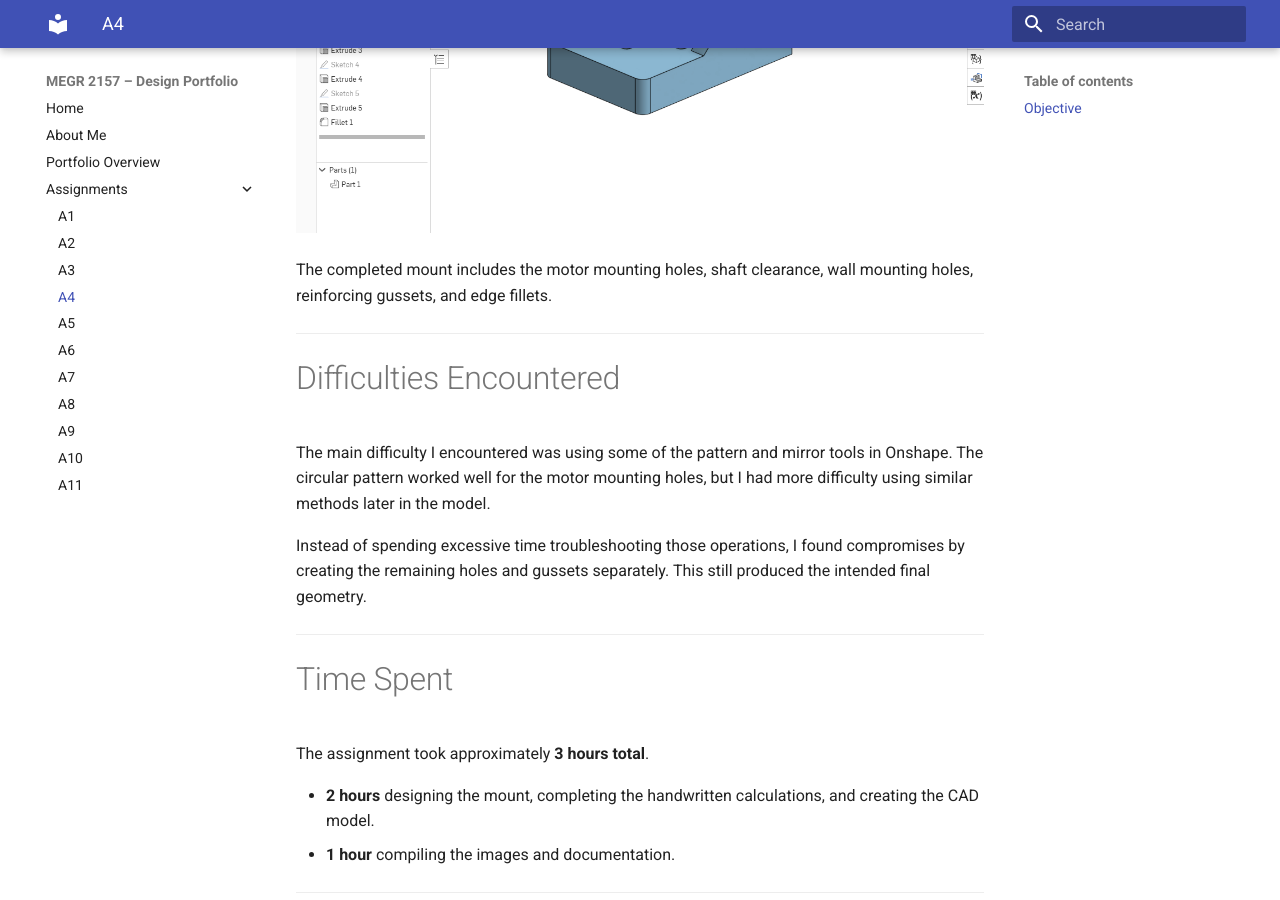
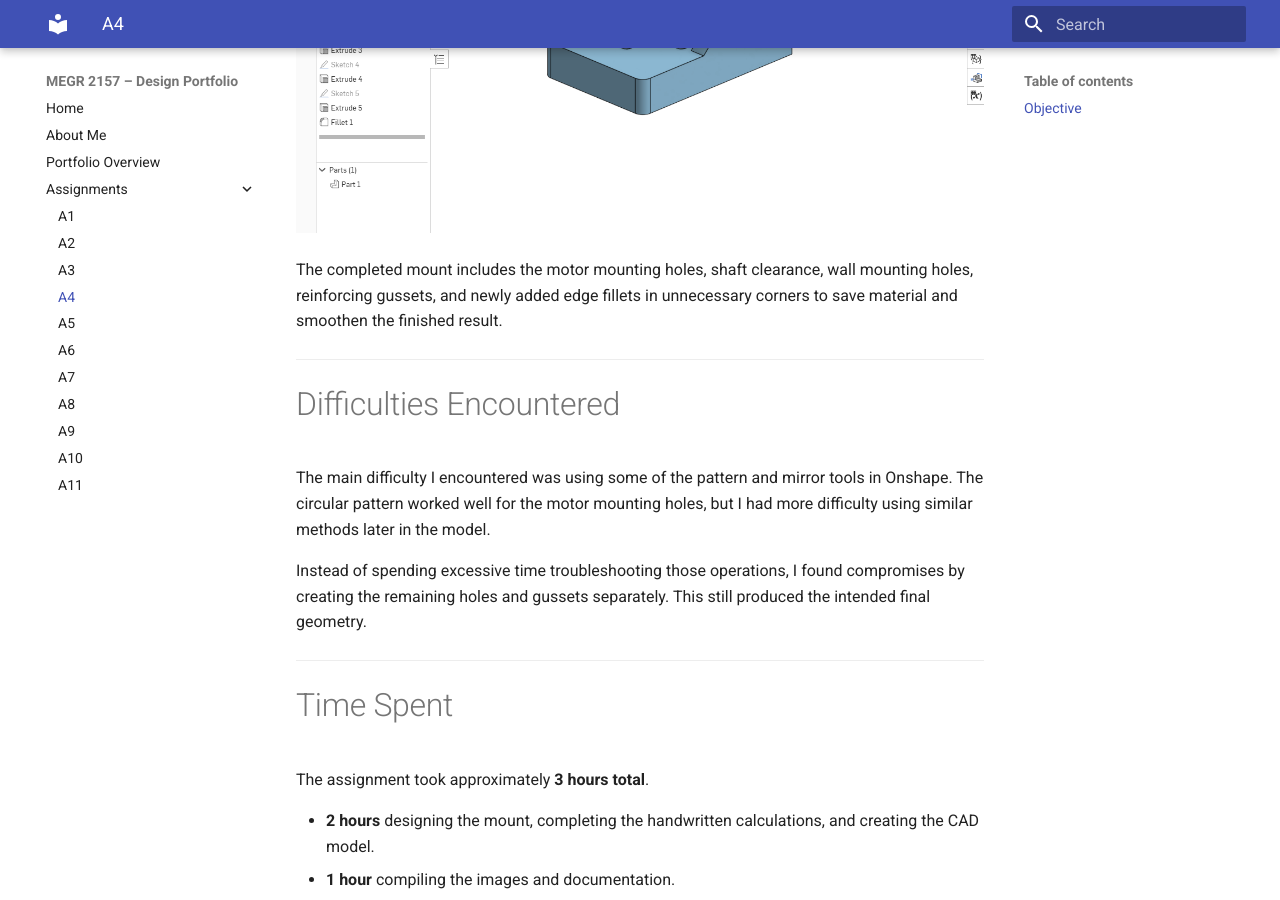
Before and after one commit to OwenHare/design-projects-portfolio, an MkDocs documentation site: the page built from docs/assignments/A04/index.md, in a window 1280 px wide and 900 px high, scrolled down 11603 px. Built offline with MkDocs 1.6.1 and Material for MkDocs 9.7.7, drawn with Linux system fonts in a browser that asks for light colours.

```diff
--- a/docs/assignments/A04/index.md
+++ b/docs/assignments/A04/index.md
@@ -112,7 +112,7 @@ I did not use a mirror or pattern to create the gussets. Each was created separa
 
 ![Final Motor Mount](A48.PNG)
 
-The completed mount includes the motor mounting holes, shaft clearance, wall mounting holes, reinforcing gussets, and edge fillets.
+The completed mount includes the motor mounting holes, shaft clearance, wall mounting holes, reinforcing gussets, and newly added edge fillets in unnecessary corners to save material and smoothen the finished result.
 
 ---
 
```
